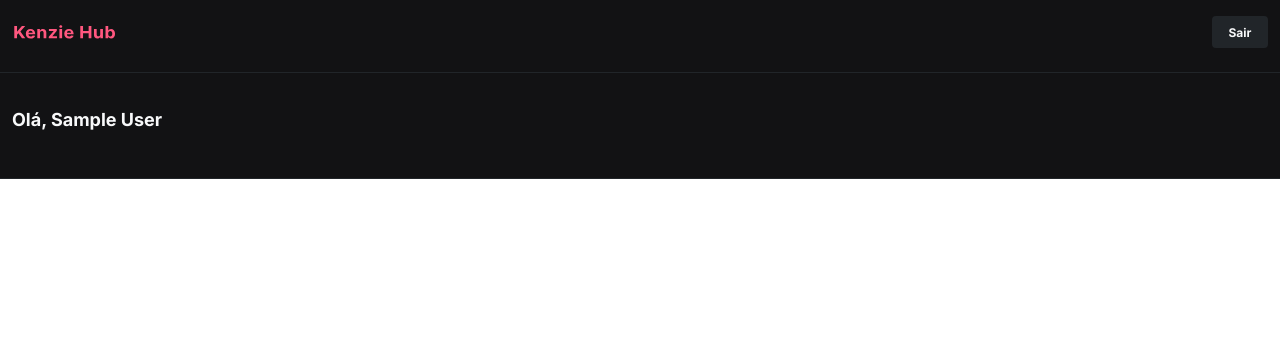
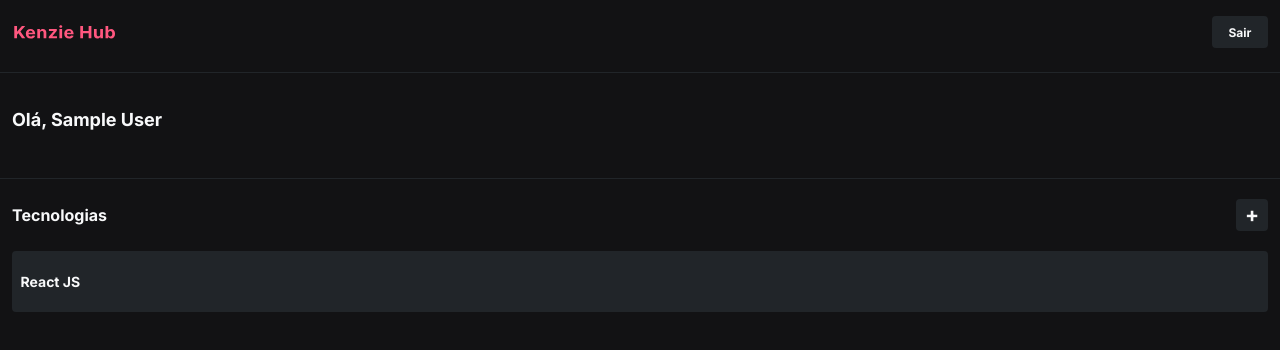
Before and after one commit to Kenzie-Academy-Brasil-Developers/react-entrega-s2-kenzie-hub-matheuschvs, a React (Create React App) app: page /home in a window 1280 px wide. Shown: the top 350 px of the page. Built offline with nearby package versions, Linux system fonts and the light colour scheme; sample sign-in values are in the browser's storage.

Commit message:
start home content

```diff
--- a/src/pages/Home/index.jsx
+++ b/src/pages/Home/index.jsx
@@ -2,16 +2,28 @@ import { Navigate, useLocation } from "react-router-dom";
 
 import { Navbar } from "../../components/Navbar";
 import { Header } from "../../components/Header";
+import { SecondaryButton } from "../../components/SecondaryButton";
+
+import { Container, Content, ContentHeader, ListTitle, TechList } from './style';
 
 const Home = ({ isAuthenticated, user, signOut }) => {
   const location = useLocation();
 
   return (
     isAuthenticated ?
-      <>
+      <Container>
         <Navbar signOut={signOut} />
         <Header user={user} />
-      </> :
+        <Content>
+          <ContentHeader>
+            <ListTitle>Tecnologias</ListTitle>
+            <SecondaryButton>+</SecondaryButton>
+          </ContentHeader>
+          <TechList>
+            <li><h3>React JS</h3></li>
+          </TechList>
+        </Content>
+      </Container> :
       <Navigate to="/" state={{ from: location }} replace />
   )
 }
--- /dev/null
+++ b/src/pages/Home/style.js
@@ -0,0 +1,39 @@
+import styled from 'styled-components';
+
+export const Container = styled.main`
+  background: var(--grey-4);
+
+  min-height: 100vh;
+`
+
+export const Content = styled.main`
+  background: var(--grey-4);
+
+  padding: 1.25rem 0.75rem 1rem;
+`
+
+export const ContentHeader = styled.section`
+  margin-bottom: 1.25rem;
+
+  display: flex;
+  align-items: center;
+  justify-content: space-between;
+
+  & > button {
+    height: 2rem;
+    line-height: 100%;
+    width: 2rem;
+    font-size: 1.3rem;
+  }
+`
+
+export const ListTitle = styled.h2`
+`
+
+export const TechList = styled.ul`
+  background: var(--grey-3);
+
+  border-radius: 4px;
+
+  padding: 1.375rem 0.53125rem;
+`
```
